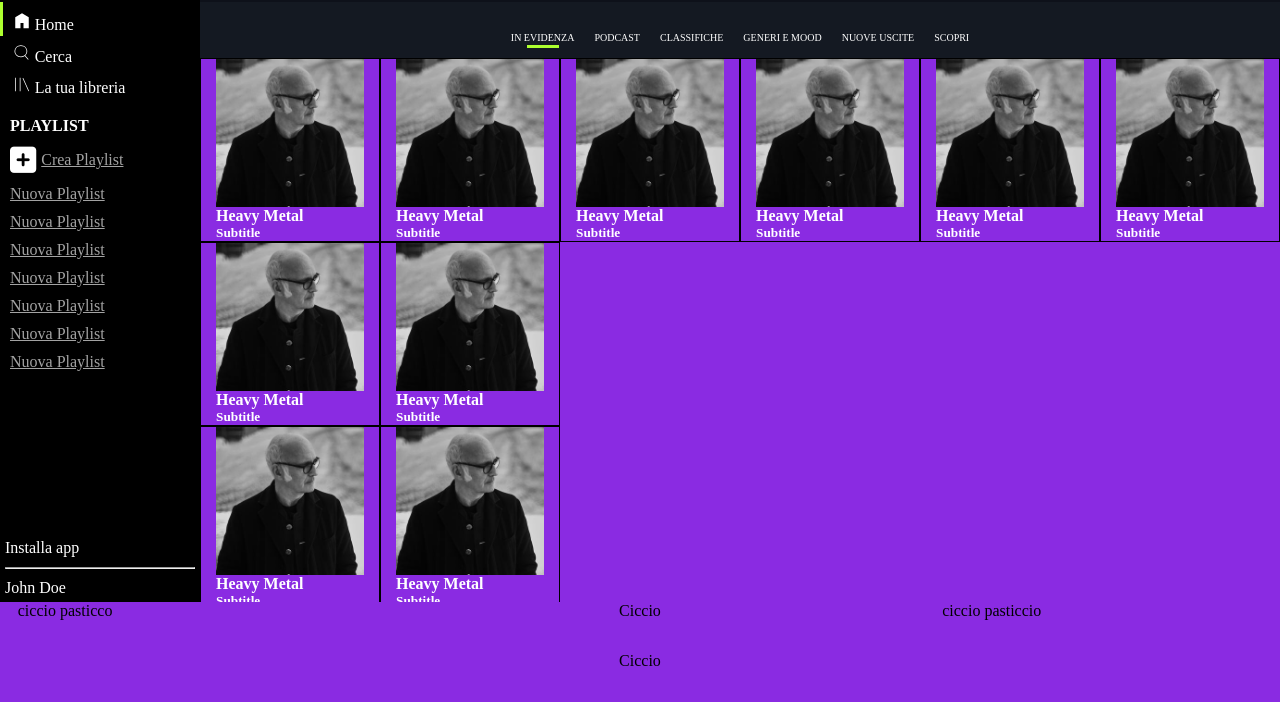
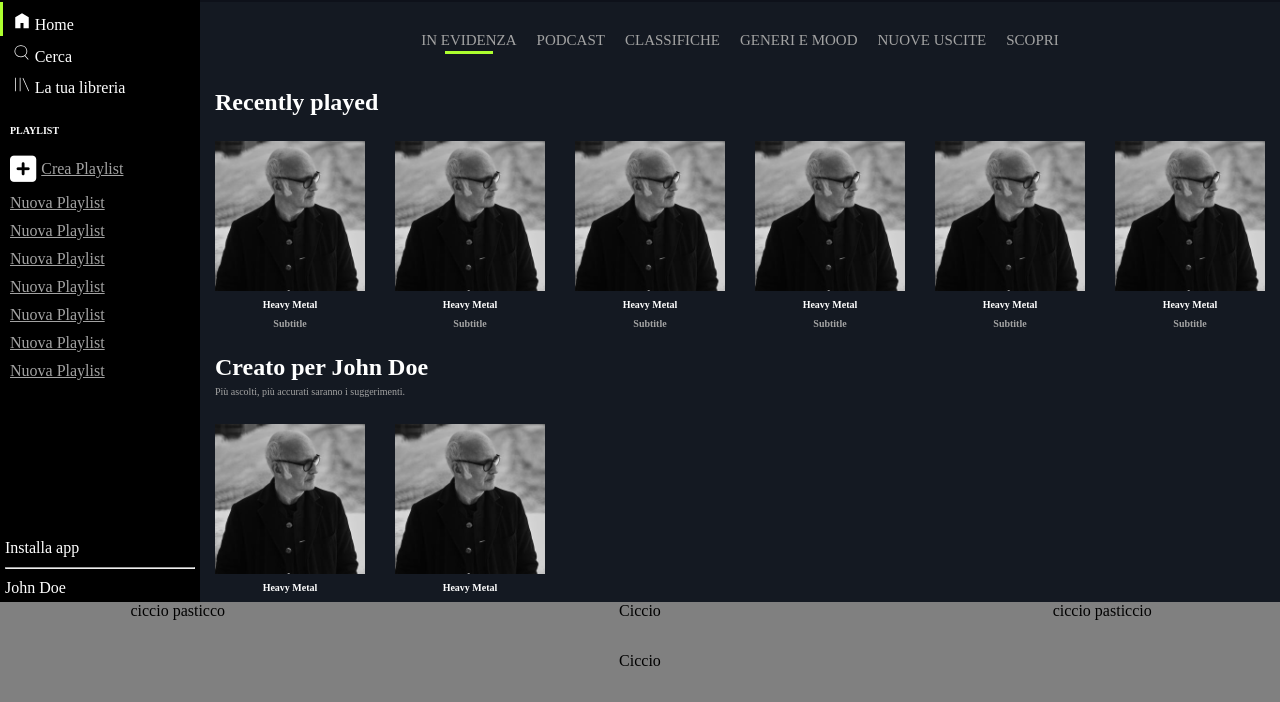
Before and after one commit to Mentabomber/html-css-spotifyweb, a plain HTML site: page index.html in a window 1280 px wide. Shown: the part 98-800 px from the top of the page. Drawn offline with Linux system fonts and the light colour scheme.

Commit message:
titoli e varie dentro contenitore

```diff
--- a/css/style.css
+++ b/css/style.css
@@ -60,14 +60,14 @@ main{
 }
 #nav-interno li{
     padding: 0 10px;
-    font-size: 10px;
+    font-size: 15px;
+    color: rgb(163,163,163);
 }
 .border{
     width: 50%;
     height: 5px;
     border-bottom: 3px solid rgb(173,255,47);
     margin: auto;
-
 }
 #nav-esterno{
     display: flex;
@@ -116,6 +116,48 @@ main{
 }
 
 
+.row{
+    width: 100%;
+}
+div.row div{
+    text-align: center;
+}
+.col-lg-2{
+    padding: 0 15px;
+}
+h2{
+    font-size: 1.5em;
+}
+h4{
+    font-size: 10px;
+    padding: 8px 0;
+}
+.div-titoli{
+    padding: 25px 15px;
+}
+.div-titoli span, h5{
+    color: rgb(163,163,163);
+    font-size: 10px;
+}
+.col-3, .col-5{
+    border: 1px solid black;
+}
+
+.box{
+    width: 100%;
+}
+
+
+div#contenitore img{
+    width: 100%;
+    height: 100%;
+    object-fit: contain;
+    display: block;
+}
+#last-row-contenitore img{
+    border-radius: 50%;
+}
+
 footer{
     height: 100px;
     width: 100%;
@@ -129,31 +171,6 @@ footer .row .row{
     height: 50%
 }
 
-
-.row{
-    background-color: blueviolet;
-    width: 100%;
-
-}
-.col-lg-2{
-    border: 1px solid black;
-    padding: 0 15px;
-}
-.col-3, .col-5{
-    border: 1px solid black;
-}
-
-.box{
-    background-color: cadetblue;
-    width: 100%;
-}
-
-div#contenitore img{
-    width: 100%;
-    height: 100%;
-    object-fit: contain;
-    display: block;
-}
 
 @media screen and (max-width: 740px){
     #nav-esterno{
--- a/index.html
+++ b/index.html
@@ -71,14 +71,17 @@
             <!-- nav interno -->
            <nav id="nav-interno">
                 <ul>
-                    <li>IN EVIDENZA  <div class="border">&nbsp;</div></li>
-                    <li> PODCAST</li>
+                    <li>IN EVIDENZA<div class="border">&nbsp;</div></li>
+                    <li>PODCAST</li>
                     <li>CLASSIFICHE</li>
                     <li>GENERI E MOOD</li>
                     <li>NUOVE USCITE</li>
                     <li>SCOPRI</li>
                 </ul>
             </nav>
+            <div class="div-titoli">
+                <h2>Recently played</h2>
+            </div>
             <div class="row around-lg start-md">
                <div class="col-lg-2 col-md-3 col-sm-6 col-xs-12">
                     <div class="box">
@@ -123,6 +126,10 @@
                     <h5>Subtitle</h5>
                 </div>
             </div>
+            <div class="div-titoli">
+                <h2>Creato per John Doe</h2>
+                <span>Più ascolti, più accurati saranno i suggerimenti.</span>
+            </div>
             <div class="row start-lg start-md">
                 <div class="col-lg-2 col-md-3 col-sm-6 col-xs-12">
                     <div class="box">
@@ -139,7 +146,11 @@
                     <h5>Subtitle</h5>
                 </div>
             </div>
-            <div class="row start-lg">
+            <div class="div-titoli">
+                <h2>Artisti più popolari</h2>
+                <span>Più ascolti, più accurati saranno i suggerimenti.</span>
+            </div>
+            <div id="last-row-contenitore"class="row start-lg">
                 <div class="col-lg-2 col-md-3 col-sm-6 col-xs-12">
                     <div class="box">
                         <img src="/img/einaudi.jpeg" alt="immagine-album">
```
